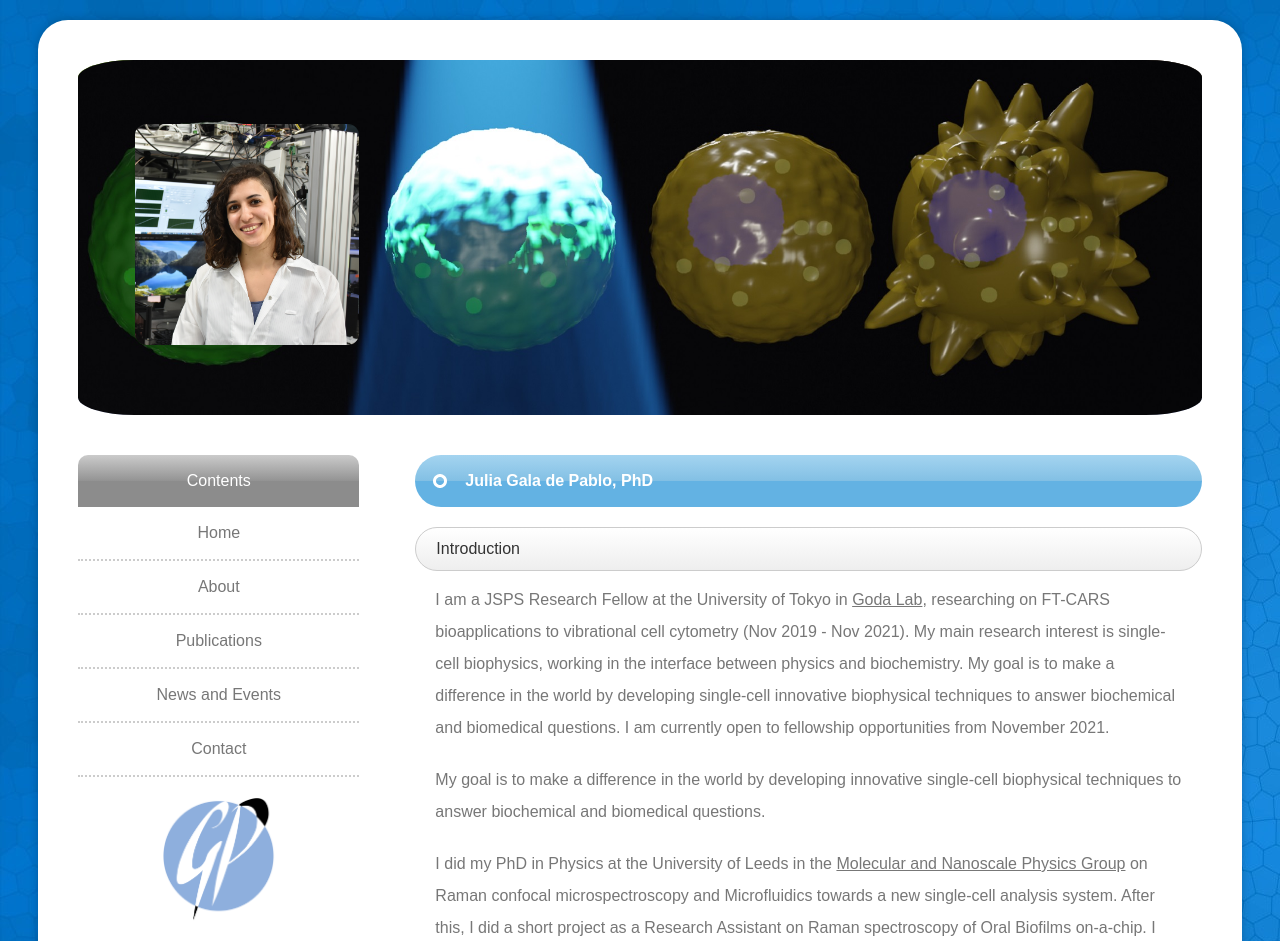
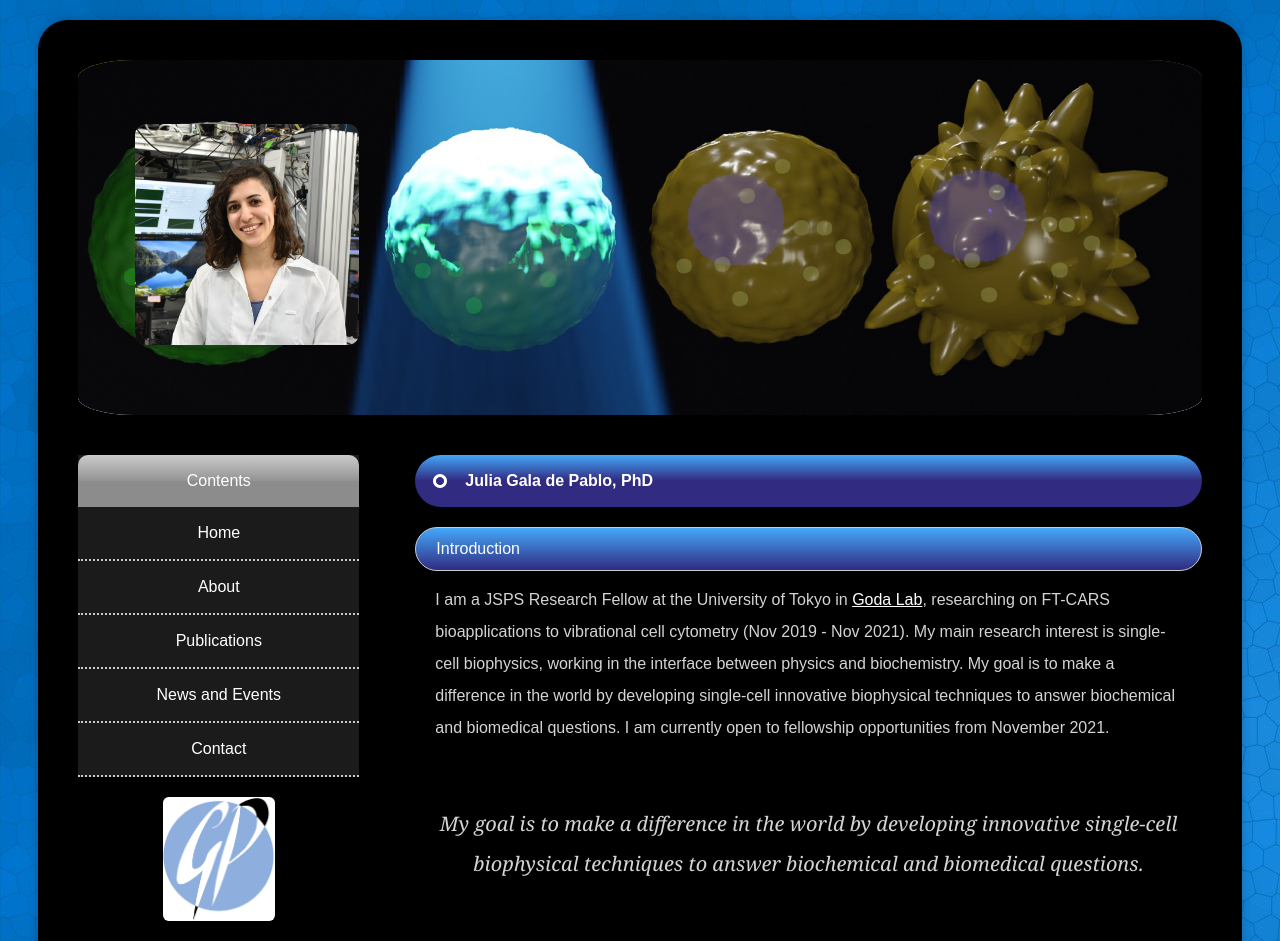
Before and after one commit to jgaladepablo/jgaladepablo.github.io, a plain HTML site: page index.html in a window 1280 px wide. Shown: the top 941 px of the page. Drawn offline with Linux system fonts and the light colour scheme.

Commit message:
Add files via upload

```diff
--- a/css/style.css
+++ b/css/style.css
@@ -136,11 +136,11 @@ iframe {width: 100%;}
 /*リンク（全般）設定
 ---------------------------------------------------------------------------*/
 a {
-	color: #777;		/*リンクテキストの色*/
+	color: rgb(255, 255, 255);	/*リンクテキストの色*/
 	transition: 0.4s;	/*マウスオン時の移り変わるまでの時間設定。0.4秒。*/
 }
 a:hover {
-	color: #63b2e3;			/*マウスオン時の文字色*/
+	color: #7c99fc;			/*マウスオン時の文字色*/
 	text-decoration: none;	/*マウスオン時に下線を消す設定。残したいならこの１行削除。*/
 }
 
@@ -153,7 +153,7 @@ a:hover {
 	box-shadow: 0px 0px 10px rgba(0,0,0,0.2);	/*ボックスの影。右へ、下へ、ぼかし幅。0,0,0は黒の事で0.2は色が20%ついた状態の事。*/
 	border-radius: 30px;	/*角丸のサイズ*/
 	padding: 40px;		/*ボックス内の余白*/
-	background: #fff;	/*背景色*/
+	background: rgb(0, 0, 0);	/*背景色*/
 }
 
 /*headerブロック
@@ -185,6 +185,7 @@ header #logo {
 	overflow: hidden;
 	float: right;		/*右に回り込み*/
 	width: 70%;			/*ブロックの幅*/
+	color: rgb(212, 212, 212);
 }
 /*h2タグ*/
 #main h2 {
@@ -192,7 +193,7 @@ header #logo {
 	margin-bottom: 20px;	/*見出しの下(外側)に空けるスペース*/
 	color: #fff;			/*文字色*/
 	background: #63b2e3 url(../images/arrow1.png) no-repeat left center;	/*背景色と背景画像（古いブラウザ用）*/
-	background: url(../images/arrow1.png) no-repeat left center, linear-gradient(#a4d4f0, #83c0e4 49%, #63b2e3 50%);	/*背景画像の読み込み、グラデーション*/
+	background: url(../images/arrow1.png) no-repeat left center, linear-gradient(rgb(68, 168, 250), rgb(49, 43, 129) 49%, rgb(49, 43, 129) 50%);	/*背景画像の読み込み、グラデーション*/
 	border-radius: 30px;	/*角丸のサイズ*/
 	padding: 10px 20px 10px 50px;	/*上、右、下、左への見出し内の余白*/
 	/*font-family: "Impact";*/
@@ -202,8 +203,8 @@ header #logo {
 #main h3 {
 	clear: both;
 	margin-bottom: 20px;	/*見出しの下(外側)に空けるスペース*/
-	color: #333;			/*文字色*/
-	background: linear-gradient(#fff, #eee);	/*グラデーション*/
+	color: rgb(255, 255, 255);			/*文字色*/
+	background: linear-gradient(rgb(68, 168, 250), rgb(49, 43, 129));	/*グラデーション*/
 	border-radius: 30px;	/*角丸のサイズ*/
 	padding: 5px 20px;		/*上下、左右への見出し内の余白*/
 	border: 1px solid #ccc;	/*枠線の幅、線種、色*/
@@ -211,6 +212,15 @@ header #logo {
 /*段落(p)タグ*/
 #main p {
 	padding: 0 20px 20px;	/*上、左右、下への余白*/
+}
+
+#main quote {
+	margin: 10px;
+	padding: 0.5em 10px;
+	text-align: center;
+	font-style: italic;
+	font-family: Cambria, Cochin, Georgia, Times, 'Times New Roman', serif;
+	font-size: 1.25em;
 }
 /*他*/
 #main p + p {
@@ -268,6 +278,7 @@ header #logo {
 /*メニューブロック全体の設定*/
 #menubar {
 	margin-bottom: 20px;	/*メニューブロックの下にあけるスペース*/
+	background-color: rgb(27, 27, 27);
 }
 /*メニュー１個ごとの設定*/
 #menubar li a {
```
